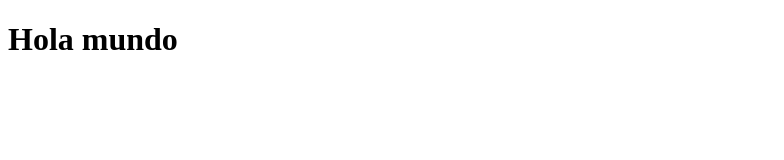
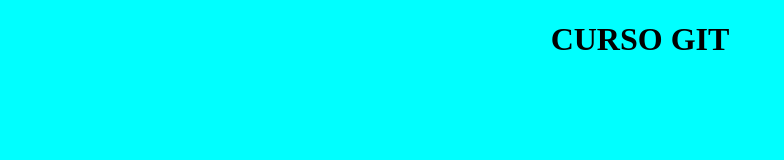
Before and after one commit to SerafinQR/cursoGit, a plain HTML site: page index.html in a window 1280 px wide. Shown: the whole page, without its empty margins (0-784 px from the left). Drawn offline with Linux system fonts and the light colour scheme.

Commit message:
hoja de estilos, y se centro h1

```diff
--- a/css/estilos.css
+++ b/css/estilos.css
@@ -0,0 +1,10 @@
+/*
+Hoja de estilos css
+*/
+
+body{
+    background-color: aqua;
+}
+h1{
+    text-align: center;
+}
--- a/index.html
+++ b/index.html
@@ -1,17 +1,21 @@
 <!DOCTYPE html>
 <html>
-    <head>
-        <meta charset="utf8">
-    <body>
-        <h1> Hola mundo</h1>
+<head>
+    <meta charset="utf-8">
+    <title>Aprendiendo git y git hub</title>
+    <link href="css/estilos.css" rel="stylesheet" type="text/css">
+
+</head>
+<body>
+    <h1> CURSO GIT</h1>
 
 
 
-    </body>
-    </head>
+</body>
 
-    <footer>
 
-    </footer>
+<footer>
+
+</footer>
 
 </html>
```
